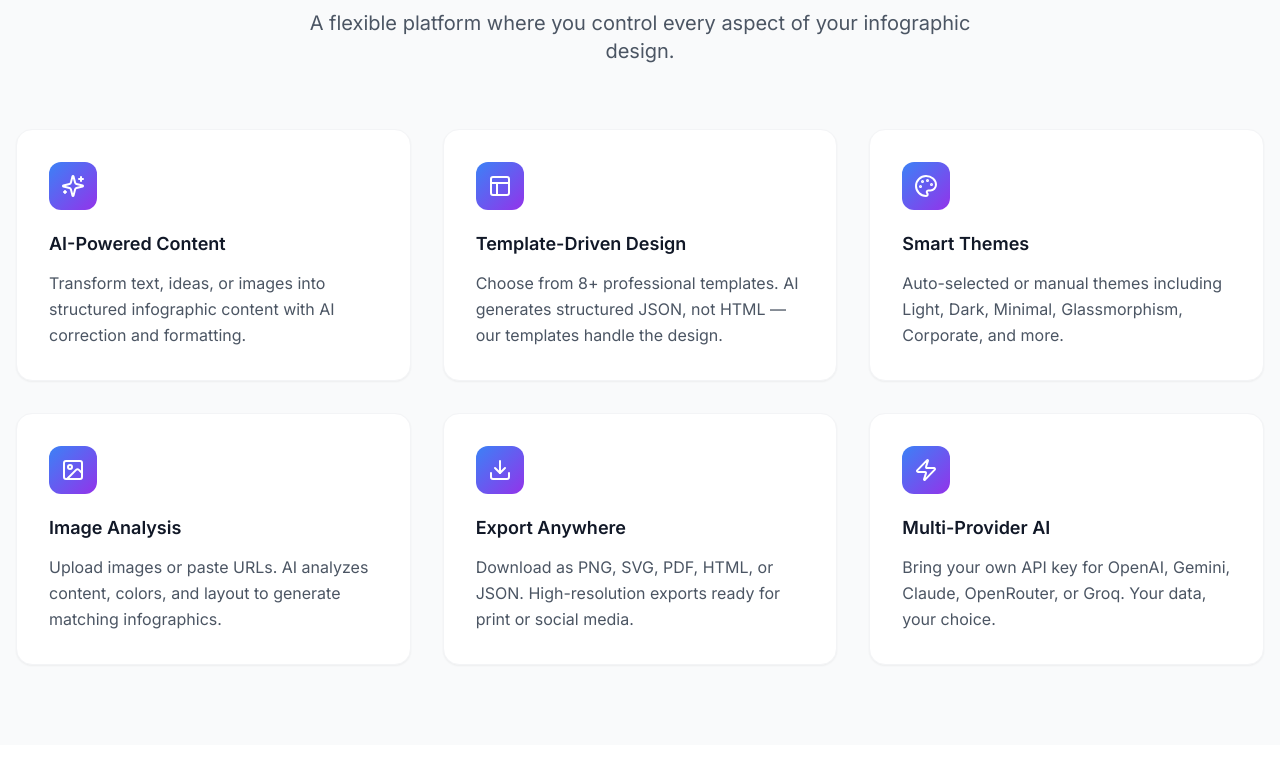
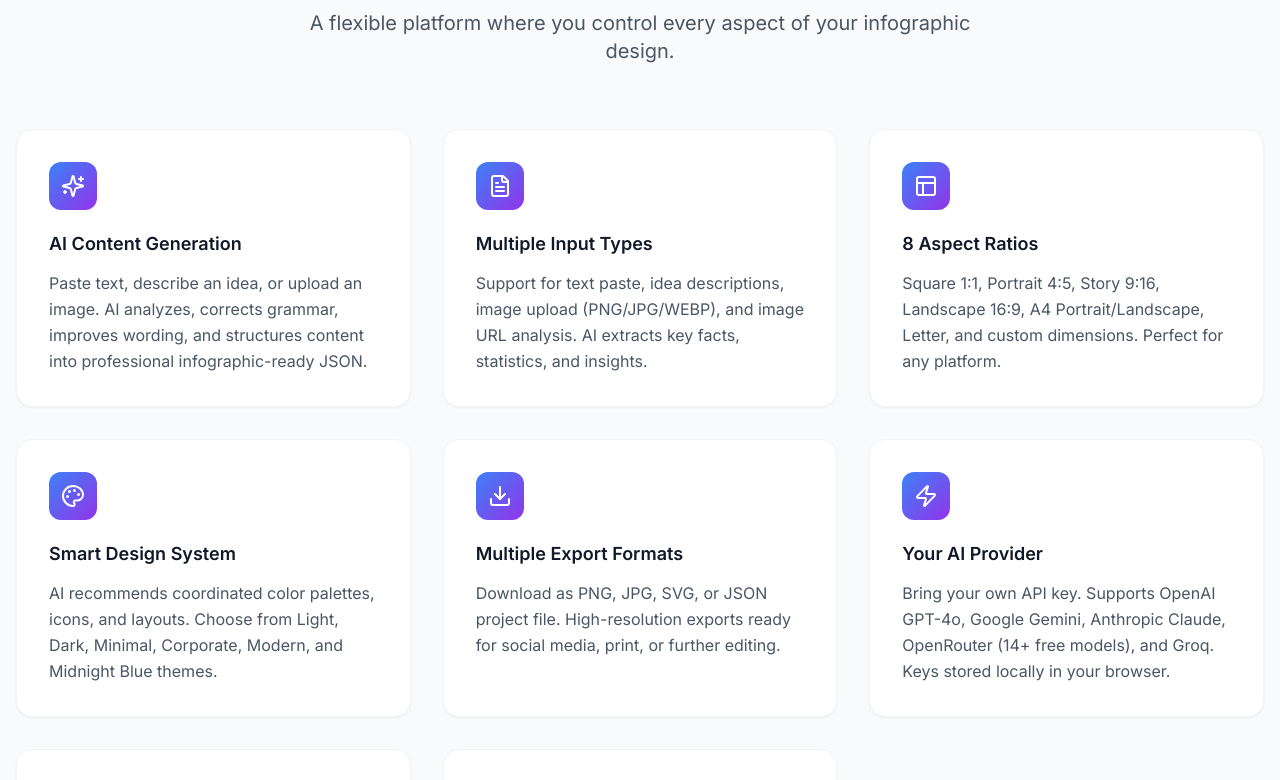
Before and after one commit to piyushmehta910/Infographic-generator, a Next.js app: page / in a window 1280 px wide. Shown: the part 860-1640 px from the top of the page. Built offline with nearby package versions, Linux system fonts and the light colour scheme.

Commit message:
Add JPG export and improve landing page features

```diff
--- a/src/app/dashboard/page.tsx
+++ b/src/app/dashboard/page.tsx
@@ -273,7 +273,7 @@
   ]);
 
   const handleExport = useCallback(
-    async (format: "png" | "svg" | "json") => {
+    async (format: "png" | "jpg" | "svg" | "json") => {
       const canvas =
         document.getElementById("infographic-canvas") ||
         document.querySelector(".template-canvas-container iframe") ||
@@ -310,6 +310,37 @@
             });
             const link = document.createElement("a");
             link.download = `${content?.title || "infographic"}.png`;
+            link.href = dataUrl;
+            link.click();
+          }
+        } else if (format === "jpg") {
+          const { toJpeg } = await import("html-to-image");
+          const element =
+            document.getElementById("infographic-canvas") ||
+            document.querySelector('[data-infographic="true"]');
+          if (!element) {
+            const iframe = document.querySelector("iframe");
+            if (iframe) {
+              const dataUrl = await toJpeg(iframe, {
+                quality: 0.9,
+                pixelRatio: 2,
+              });
+              const link = document.createElement("a");
+              link.download = `${content?.title || "infographic"}.jpg`;
+              link.href = dataUrl;
+              link.click();
+              showToast({ type: "success", title: "Exported as JPG" });
+              setShowExport(false);
+              return;
+            }
+          }
+          if (element) {
+            const dataUrl = await toJpeg(element as HTMLElement, {
+              quality: 0.9,
+              pixelRatio: 2,
+            });
+            const link = document.createElement("a");
+            link.download = `${content?.title || "infographic"}.jpg`;
             link.href = dataUrl;
             link.click();
           }
@@ -960,6 +991,16 @@
                   </div>
                 </button>
                 <button
+                  onClick={() => handleExport("jpg")}
+                  className="p-6 border-2 border-gray-200 rounded-xl hover:border-green-500 transition-colors text-center"
+                >
+                  <FileImage className="w-8 h-8 text-green-600 mx-auto mb-2" />
+                  <div className="font-medium text-gray-900">JPG</div>
+                  <div className="text-xs text-gray-500">
+                    Compressed image
+                  </div>
+                </button>
+                <button
                   onClick={() => handleExport("json")}
                   className="p-6 border-2 border-gray-200 rounded-xl hover:border-orange-500 transition-colors text-center"
                 >
--- a/src/app/page.tsx
+++ b/src/app/page.tsx
@@ -13,44 +13,58 @@
   ArrowRight,
   Menu,
   X,
+  FileText,
+  Wand2,
 } from "lucide-react";
 
 const features = [
   {
     icon: <Sparkles className="w-6 h-6" />,
-    title: "AI-Powered Content",
+    title: "AI Content Generation",
     description:
-      "Transform text, ideas, or images into structured infographic content with AI correction and formatting.",
+      "Paste text, describe an idea, or upload an image. AI analyzes, corrects grammar, improves wording, and structures content into professional infographic-ready JSON.",
+  },
+  {
+    icon: <FileText className="w-6 h-6" />,
+    title: "Multiple Input Types",
+    description:
+      "Support for text paste, idea descriptions, image upload (PNG/JPG/WEBP), and image URL analysis. AI extracts key facts, statistics, and insights.",
   },
   {
     icon: <Layout className="w-6 h-6" />,
-    title: "Template-Driven Design",
+    title: "8 Aspect Ratios",
     description:
-      "Choose from 8+ professional templates. AI generates structured JSON, not HTML — our templates handle the design.",
+      "Square 1:1, Portrait 4:5, Story 9:16, Landscape 16:9, A4 Portrait/Landscape, Letter, and custom dimensions. Perfect for any platform.",
   },
   {
     icon: <Palette className="w-6 h-6" />,
-    title: "Smart Themes",
+    title: "Smart Design System",
     description:
-      "Auto-selected or manual themes including Light, Dark, Minimal, Glassmorphism, Corporate, and more.",
+      "AI recommends coordinated color palettes, icons, and layouts. Choose from Light, Dark, Minimal, Corporate, Modern, and Midnight Blue themes.",
+  },
+  {
+    icon: <Download className="w-6 h-6" />,
+    title: "Multiple Export Formats",
+    description:
+      "Download as PNG, JPG, SVG, or JSON project file. High-resolution exports ready for social media, print, or further editing.",
+  },
+  {
+    icon: <Zap className="w-6 h-6" />,
+    title: "Your AI Provider",
+    description:
+      "Bring your own API key. Supports OpenAI GPT-4o, Google Gemini, Anthropic Claude, OpenRouter (14+ free models), and Groq. Keys stored locally in your browser.",
   },
   {
     icon: <Image className="w-6 h-6" />,
     title: "Image Analysis",
     description:
-      "Upload images or paste URLs. AI analyzes content, colors, and layout to generate matching infographics.",
+      "Upload an image or paste a URL. AI analyzes colors, subject, objects, charts, and layout to generate matching infographic content.",
   },
   {
-    icon: <Download className="w-6 h-6" />,
-    title: "Export Anywhere",
+    icon: <Wand2 className="w-6 h-6" />,
+    title: "Live Preview & Edit",
     description:
-      "Download as PNG, SVG, PDF, HTML, or JSON. High-resolution exports ready for print or social media.",
-  },
-  {
-    icon: <Zap className="w-6 h-6" />,
-    title: "Multi-Provider AI",
-    description:
-      "Bring your own API key for OpenAI, Gemini, Claude, OpenRouter, or Groq. Your data, your choice.",
+      "Watch your infographic generate in real-time. Preview with aspect ratio accuracy. Download instantly when satisfied.",
   },
 ];
 
```
